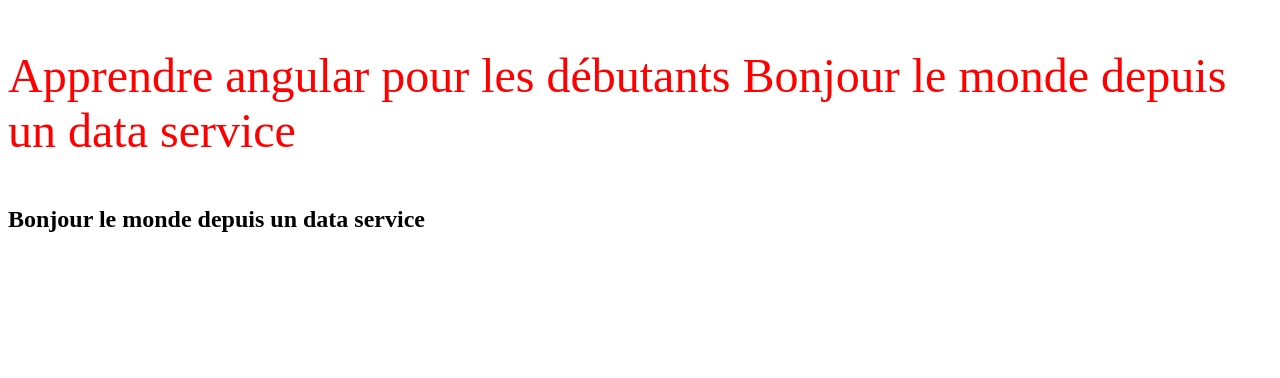
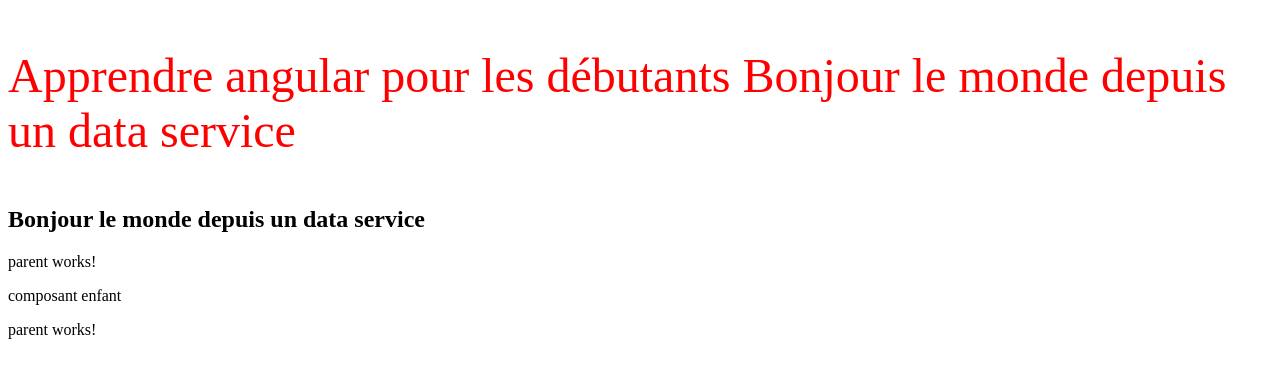
Before and after one commit to kevinmassongo/NavigationAndTargeAPost, an Angular app: page / in a window 1280 px wide. Shown: the top 378 px of the page. Built offline with nearby package versions, Linux system fonts and the light colour scheme.

Commit message:
ça permet de partager les données entre un parent et son enfant

```diff
--- a/src/app/app.component.ts
+++ b/src/app/app.component.ts
@@ -2,14 +2,18 @@
 import { RouterOutlet } from '@angular/router';
 import { StandaloneComponent } from './standalone/standalone.component';
 import { DataService } from './service/data.service';
+import { ParentComponent } from './shareData/parent/parent.component';
+import { EnfantComponent } from './shareData/enfant/enfant.component';
 
 @Component({
   selector: 'app-root',
   standalone: true,
-  imports: [RouterOutlet, StandaloneComponent],
+  imports: [RouterOutlet, StandaloneComponent, ParentComponent, EnfantComponent],
   template: `
   <p>Apprendre angular pour les débutants {{salutation}}</p>
   <app-standalone/>
+  <app-parent/>
+  <app-enfant/>
   `,
   styles: [`
     p {
--- /dev/null
+++ b/src/app/shareData/enfant/enfant.component.ts
@@ -0,0 +1,19 @@
+import { Component } from '@angular/core';
+import { ParentComponent } from '../parent/parent.component';
+
+@Component({
+  selector: 'app-enfant',
+  standalone: true,
+  imports: [ParentComponent],
+  template: `
+    <p>
+      composant enfant
+    </p>
+
+    <app-parent [donnees]="donneesEnfant"/>
+    `,
+  styles: ``
+})
+export class EnfantComponent {
+  donneesEnfant = "Bonjour le monde depuis un composant enfant"
+}
--- /dev/null
+++ b/src/app/shareData/parent/parent.component.ts
@@ -0,0 +1,16 @@
+import { Component, Input, input } from '@angular/core';
+
+@Component({
+  selector: 'app-parent',
+  standalone: true,
+  imports: [],
+  template: `
+    <p>
+      parent works!
+    </p>
+  `,
+  styles: ``
+})
+export class ParentComponent {
+  @Input() donnees !: string;
+}
```
